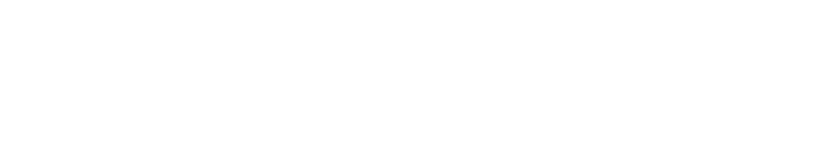
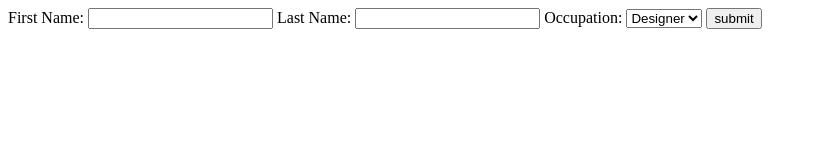
Before and after one commit to GraceHuo/JadePlay, a website: page jade/index.jade in a window 1280 px wide. Shown: the whole page, without its empty margins (0-817 px from the left). Drawn offline with nearby package versions, Linux system fonts and the light colour scheme; files that its build step writes are made by us from their sources.

Commit message:
style and form

```diff
--- a/jade/index.jade
+++ b/jade/index.jade
@@ -1,4 +1,21 @@
 doctype html
 html
 	head
+		title Jade Playground
 	body
+
+		div(style={color: 'red', background:'black'})
+
+		form(action='', method='POST')
+			label(for='firstName') First Name:
+			input(type='type', name='firstName', id='firstName')
+
+			label(for='lastName') Last Name:
+			input(type='type', name='lastName', id='lastName')
+
+			label(for='myList') Occupation:
+			select(id='myList', name='myList')
+				option(value='Designer') Designer
+				option(value='Coder') Coder
+
+			input(type='button', value='submit')
```
Also changed, not shown: build/index.html.
